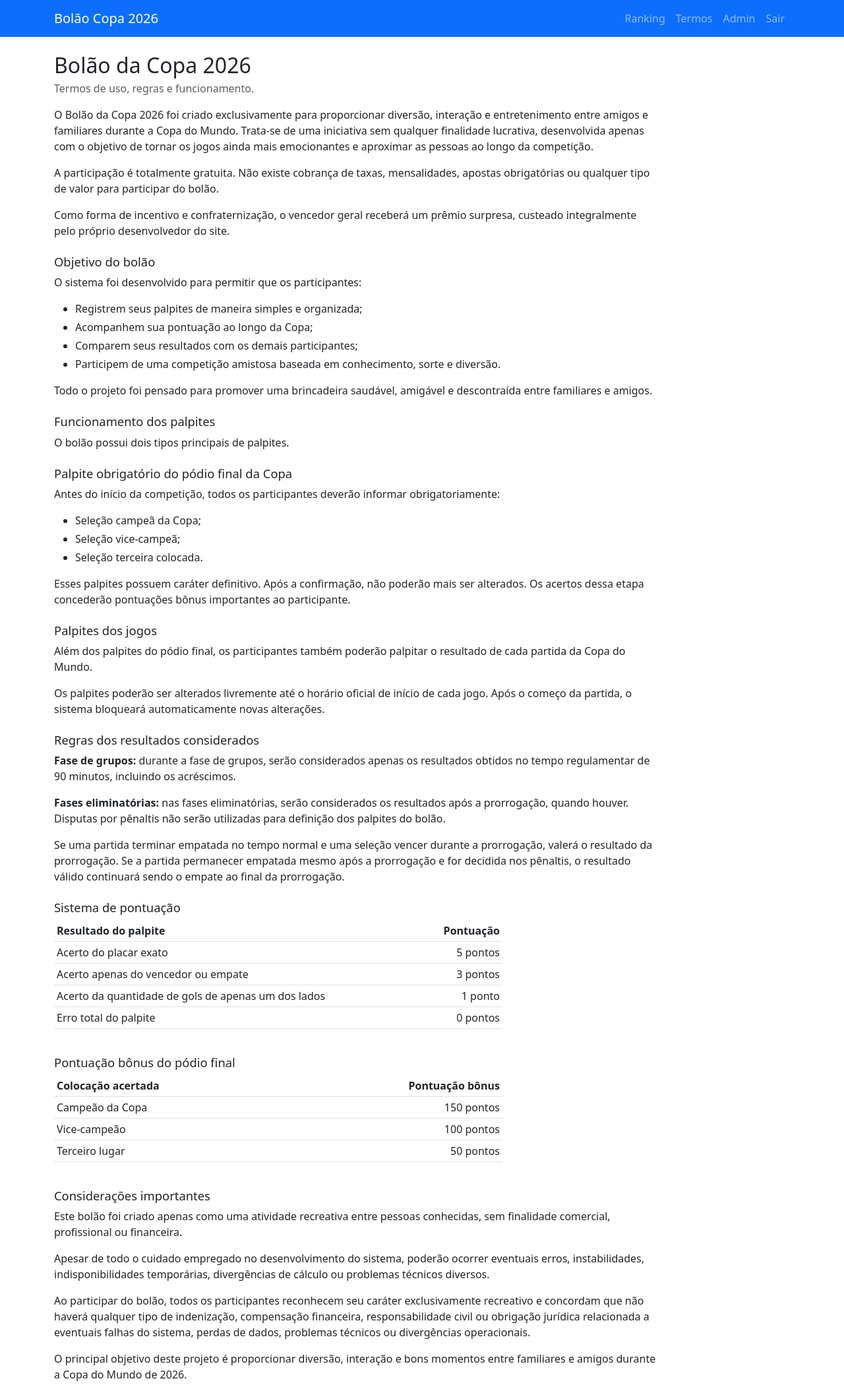
After one commit to SteinVogel/bolao-copa-2026, a Flask app: page /termos in a window 1280 px wide. The commit adds this page. Shown: the whole page at 66% size. Run offline with Flask 3, Linux system fonts and the light colour scheme; a user stored in the database is signed in.

Commit message:
Add terms screen and ranking details

```diff
--- a/app.py
+++ b/app.py
@@ -184,6 +184,8 @@ class User(db.Model, UserMixin):
     champion_pick = db.Column(db.String(100), nullable=True)
     runner_up_pick = db.Column(db.String(100), nullable=True)
     third_place_pick = db.Column(db.String(100), nullable=True)
+    terms_accepted_at = db.Column(db.DateTime, nullable=True)
+    hide_terms_notice = db.Column(db.Boolean, default=False)
 
     def set_password(self, password):
         from werkzeug.security import generate_password_hash
@@ -260,7 +262,11 @@ def migrate_schema():
         db.session.execute(text('ALTER TABLE "user" ADD COLUMN runner_up_pick VARCHAR(100)'))
     if 'third_place_pick' not in column_names:
         db.session.execute(text('ALTER TABLE "user" ADD COLUMN third_place_pick VARCHAR(100)'))
-    if {'champion_pick', 'runner_up_pick', 'third_place_pick'} - column_names:
+    if 'terms_accepted_at' not in column_names:
+        db.session.execute(text('ALTER TABLE "user" ADD COLUMN terms_accepted_at DATETIME'))
+    if 'hide_terms_notice' not in column_names:
+        db.session.execute(text('ALTER TABLE "user" ADD COLUMN hide_terms_notice BOOLEAN DEFAULT 0'))
+    if {'champion_pick', 'runner_up_pick', 'third_place_pick', 'terms_accepted_at', 'hide_terms_notice'} - column_names:
         db.session.commit()
 
 
@@ -287,7 +293,8 @@ def calculate_bet_stats(bet, result):
     return {
         'points': points,
         'exact_scores': 1 if points == 5 else 0,
-        'correct_outcomes': 1 if points in (3, 5) else 0,
+        'correct_outcomes': 1 if points == 3 else 0,
+        'partial_scores': 1 if points == 1 else 0,
         'errors': 1 if points == 0 else 0,
     }
 
@@ -357,6 +364,7 @@ def calculate_user_performance(user):
     bet_points = 0
     exact_scores = 0
     correct_outcomes = 0
+    partial_scores = 0
     errors = 0
     evaluated_bets = 0
 
@@ -370,6 +378,7 @@ def calculate_user_performance(user):
         bet_points += stats['points']
         exact_scores += stats['exact_scores']
         correct_outcomes += stats['correct_outcomes']
+        partial_scores += stats['partial_scores']
         errors += stats['errors']
 
     final_bonus = calculate_final_standings_bonus(
@@ -399,6 +408,7 @@ def calculate_user_performance(user):
         'final_bonus': final_bonus['total'],
         'exact_scores': exact_scores,
         'correct_outcomes': correct_outcomes,
+        'partial_scores': partial_scores,
         'errors': errors,
         'evaluated_bets': evaluated_bets,
         'total_bets': len(bets),
@@ -451,6 +461,8 @@ def login():
             login_user(user)
             if user.is_admin:
                 return redirect(url_for('admin'))
+            if should_show_terms_notice(user):
+                return redirect(url_for('terms'))
             return redirect(url_for('index'))
         flash('Credenciais inválidas')
     return render_template('login.html')
@@ -498,6 +510,32 @@ def register():
 def logout():
     logout_user()
     return redirect(url_for('login'))
+
+
+def should_show_terms_notice(user):
+    return not user.terms_accepted_at or not user.hide_terms_notice
+
+
+def participant_home_url():
+    if not has_final_standings_pick(current_user):
+        return url_for('champion_pick')
+    return url_for('index')
+
+
+@app.route('/termos', methods=['GET', 'POST'])
+@login_required
+def terms():
+    if request.method == 'POST':
+        if current_user.is_admin:
+            return redirect(url_for('admin'))
+
+        current_user.terms_accepted_at = get_current_time()
+        current_user.hide_terms_notice = bool(request.form.get('hide_terms_notice'))
+        db.session.commit()
+        flash('Termos de uso confirmados')
+        return redirect(participant_home_url())
+
+    return render_template('terms.html')
 
 
 @app.route('/champion-pick', methods=['GET', 'POST'])
@@ -583,6 +621,7 @@ def ranking():
             item['points'],
             item['exact_scores'],
             item['correct_outcomes'],
+            item['partial_scores'],
             -item['errors'],
         ),
         reverse=True,
--- a/templates/base.html
+++ b/templates/base.html
@@ -39,6 +39,7 @@
                         <a class="nav-link" href="{{ url_for('champion_pick') }}">Finais</a>
                     {% endif %}
                     <a class="nav-link" href="{{ url_for('ranking') }}">Ranking</a>
+                    <a class="nav-link" href="{{ url_for('terms') }}">Termos</a>
                     {% if current_user.is_admin %}
                         <a class="nav-link" href="{{ url_for('admin') }}">Admin</a>
                     {% endif %}
--- /dev/null
+++ b/templates/terms.html
@@ -0,0 +1,190 @@
+{% extends "base.html" %}
+
+{% block content %}
+<style>
+    .terms-header {
+        align-items: flex-start;
+        display: flex;
+        gap: 1rem;
+        justify-content: space-between;
+        margin-bottom: 1rem;
+    }
+
+    .terms-content {
+        max-width: 920px;
+    }
+
+    .terms-content h3 {
+        font-size: 1.15rem;
+        margin-top: 1.5rem;
+    }
+
+    .terms-content li {
+        margin-bottom: 0.25rem;
+    }
+
+    .terms-table {
+        max-width: 680px;
+    }
+
+    .terms-actions {
+        background: #fff;
+        border: 1px solid #dee2e6;
+        border-radius: 8px;
+        margin-top: 1.5rem;
+        max-width: 920px;
+        padding: 1rem;
+    }
+
+    .terms-accepted {
+        background: #e9f7ef;
+        border: 1px solid #badbcc;
+        border-radius: 8px;
+        color: #0f5132;
+        font-weight: 700;
+        margin-bottom: 1rem;
+        padding: 0.75rem 1rem;
+    }
+
+    @media (max-width: 767.98px) {
+        .terms-header {
+            display: block;
+        }
+    }
+</style>
+
+<div class="terms-header">
+    <div>
+        <h2 class="mb-1">Bolão da Copa 2026</h2>
+        <p class="text-muted mb-0">Termos de uso, regras e funcionamento.</p>
+    </div>
+    {% if current_user.terms_accepted_at %}
+        <span class="badge text-bg-success">Aceito</span>
+    {% endif %}
+</div>
+
+<div class="terms-content">
+    <p>O Bolão da Copa 2026 foi criado exclusivamente para proporcionar diversão, interação e entretenimento entre amigos e familiares durante a Copa do Mundo. Trata-se de uma iniciativa sem qualquer finalidade lucrativa, desenvolvida apenas com o objetivo de tornar os jogos ainda mais emocionantes e aproximar as pessoas ao longo da competição.</p>
+
+    <p>A participação é totalmente gratuita. Não existe cobrança de taxas, mensalidades, apostas obrigatórias ou qualquer tipo de valor para participar do bolão.</p>
+
+    <p>Como forma de incentivo e confraternização, o vencedor geral receberá um prêmio surpresa, custeado integralmente pelo próprio desenvolvedor do site.</p>
+
+    <h3>Objetivo do bolão</h3>
+    <p>O sistema foi desenvolvido para permitir que os participantes:</p>
+    <ul>
+        <li>Registrem seus palpites de maneira simples e organizada;</li>
+        <li>Acompanhem sua pontuação ao longo da Copa;</li>
+        <li>Comparem seus resultados com os demais participantes;</li>
+        <li>Participem de uma competição amistosa baseada em conhecimento, sorte e diversão.</li>
+    </ul>
+    <p>Todo o projeto foi pensado para promover uma brincadeira saudável, amigável e descontraída entre familiares e amigos.</p>
+
+    <h3>Funcionamento dos palpites</h3>
+    <p>O bolão possui dois tipos principais de palpites.</p>
+
+    <h3>Palpite obrigatório do pódio final da Copa</h3>
+    <p>Antes do início da competição, todos os participantes deverão informar obrigatoriamente:</p>
+    <ul>
+        <li>Seleção campeã da Copa;</li>
+        <li>Seleção vice-campeã;</li>
+        <li>Seleção terceira colocada.</li>
+    </ul>
+    <p>Esses palpites possuem caráter definitivo. Após a confirmação, não poderão mais ser alterados. Os acertos dessa etapa concederão pontuações bônus importantes ao participante.</p>
+
+    <h3>Palpites dos jogos</h3>
+    <p>Além dos palpites do pódio final, os participantes também poderão palpitar o resultado de cada partida da Copa do Mundo.</p>
+    <p>Os palpites poderão ser alterados livremente até o horário oficial de início de cada jogo. Após o começo da partida, o sistema bloqueará automaticamente novas alterações.</p>
+
+    <h3>Regras dos resultados considerados</h3>
+    <p><strong>Fase de grupos:</strong> durante a fase de grupos, serão considerados apenas os resultados obtidos no tempo regulamentar de 90 minutos, incluindo os acréscimos.</p>
+    <p><strong>Fases eliminatórias:</strong> nas fases eliminatórias, serão considerados os resultados após a prorrogação, quando houver. Disputas por pênaltis não serão utilizadas para definição dos palpites do bolão.</p>
+    <p>Se uma partida terminar empatada no tempo normal e uma seleção vencer durante a prorrogação, valerá o resultado da prorrogação. Se a partida permanecer empatada mesmo após a prorrogação e for decidida nos pênaltis, o resultado válido continuará sendo o empate ao final da prorrogação.</p>
+
+    <h3>Sistema de pontuação</h3>
+    <div class="table-responsive terms-table">
+        <table class="table table-sm">
+            <thead>
+                <tr>
+                    <th>Resultado do palpite</th>
+                    <th class="text-end">Pontuação</th>
+                </tr>
+            </thead>
+            <tbody>
+                <tr>
+                    <td>Acerto do placar exato</td>
+                    <td class="text-end">5 pontos</td>
+                </tr>
+                <tr>
+                    <td>Acerto apenas do vencedor ou empate</td>
+                    <td class="text-end">3 pontos</td>
+                </tr>
+                <tr>
+                    <td>Acerto da quantidade de gols de apenas um dos lados</td>
+                    <td class="text-end">1 ponto</td>
+                </tr>
+                <tr>
+                    <td>Erro total do palpite</td>
+                    <td class="text-end">0 pontos</td>
+                </tr>
+            </tbody>
+        </table>
+    </div>
+
+    <h3>Pontuação bônus do pódio final</h3>
+    <div class="table-responsive terms-table">
+        <table class="table table-sm">
+            <thead>
+                <tr>
+                    <th>Colocação acertada</th>
+                    <th class="text-end">Pontuação bônus</th>
+                </tr>
+            </thead>
+            <tbody>
+                <tr>
+                    <td>Campeão da Copa</td>
+                    <td class="text-end">150 pontos</td>
+                </tr>
+                <tr>
+                    <td>Vice-campeão</td>
+                    <td class="text-end">100 pontos</td>
+                </tr>
+                <tr>
+                    <td>Terceiro lugar</td>
+                    <td class="text-end">50 pontos</td>
+                </tr>
+            </tbody>
+        </table>
+    </div>
+
+    <h3>Considerações importantes</h3>
+    <p>Este bolão foi criado apenas como uma atividade recreativa entre pessoas conhecidas, sem finalidade comercial, profissional ou financeira.</p>
+    <p>Apesar de todo o cuidado empregado no desenvolvimento do sistema, poderão ocorrer eventuais erros, instabilidades, indisponibilidades temporárias, divergências de cálculo ou problemas técnicos diversos.</p>
+    <p>Ao participar do bolão, todos os participantes reconhecem seu caráter exclusivamente recreativo e concordam que não haverá qualquer tipo de indenização, compensação financeira, responsabilidade civil ou obrigação jurídica relacionada a eventuais falhas do sistema, perdas de dados, problemas técnicos ou divergências operacionais.</p>
+    <p>O principal objetivo deste projeto é proporcionar diversão, interação e bons momentos entre familiares e amigos durante a Copa do Mundo de 2026.</p>
+</div>
+
+{% if not current_user.is_admin %}
+<form method="POST" class="terms-actions">
+    {% if current_user.terms_accepted_at %}
+        <div class="terms-accepted">
+            Termos de uso aceitos.
+            <span class="d-block fw-normal">Você já confirmou a leitura e concordância com estes termos.</span>
+        </div>
+    {% endif %}
+    <div class="form-check mb-3">
+        <input class="form-check-input" type="checkbox" value="1" id="hide_terms_notice" name="hide_terms_notice" {% if current_user.hide_terms_notice %}checked{% endif %}>
+        <label class="form-check-label" for="hide_terms_notice">
+            Não exibir esta tela automaticamente nos próximos acessos
+        </label>
+    </div>
+    <button type="submit" class="btn btn-primary">
+        {% if current_user.terms_accepted_at %}
+            Salvar preferência
+        {% else %}
+            Li e concordo com os termos de uso
+        {% endif %}
+    </button>
+</form>
+{% endif %}
+{% endblock %}
```
Also changed, not shown: escopo.md (+42 -4 lines), models.py (+12 -1 lines), templates/my_performance.html (+7 -1 lines), templates/ranking.html (+9 -1 lines), README.md.
